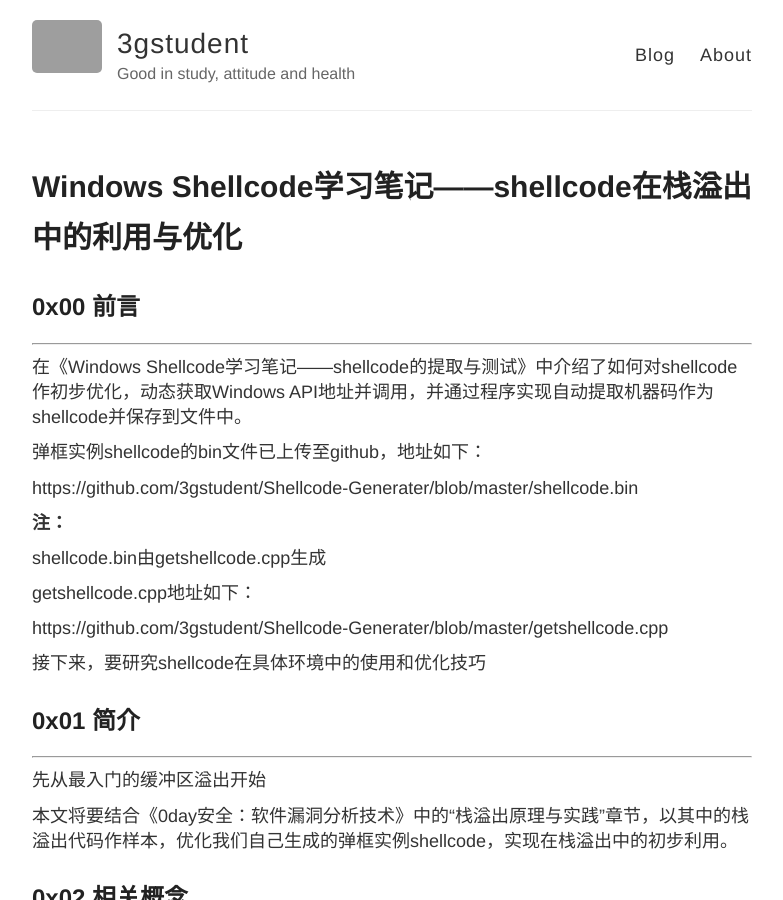
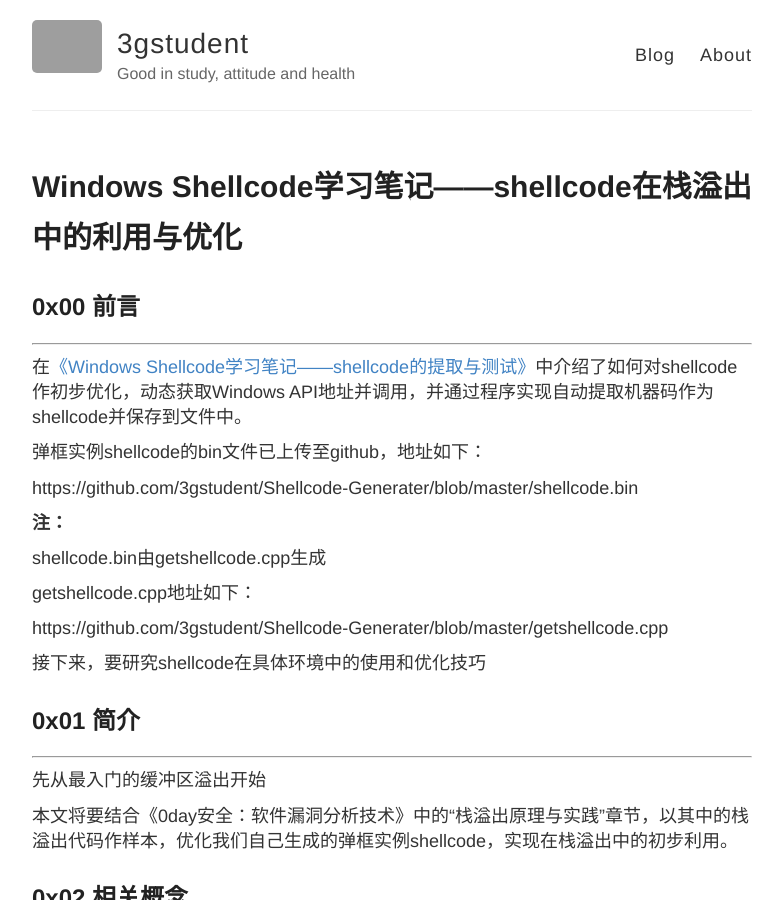
Before and after one commit to 3gstudent/backup-3gstudent.github.io, a Jekyll site: the page built from _posts/2017-2-24-Windows Shellcode学习笔记——shellcode在栈溢出中的利用与优化.md, in a window 1280 px wide and 900 px high. Shown: the whole window, without its empty margins (248-1031 px from the left). Built offline with Jekyll 4.4.1, drawn with Linux system fonts in a browser that asks for light colours; part of the change alters nothing that is shown; grey boxes are pictures that could not be loaded.

```diff
--- a/_posts/2017-2-24-Windows Shellcode学习笔记——shellcode在栈溢出中的利用与优化.md
+++ b/_posts/2017-2-24-Windows Shellcode学习笔记——shellcode在栈溢出中的利用与优化.md
@@ -7,7 +7,7 @@ title: Windows Shellcode学习笔记——shellcode在栈溢出中的利用与
 ## 0x00 前言
 ---
 
-在《Windows Shellcode学习笔记——shellcode的提取与测试》中介绍了如何对shellcode作初步优化，动态获取Windows API地址并调用，并通过程序实现自动提取机器码作为shellcode并保存到文件中。
+在[《Windows Shellcode学习笔记——shellcode的提取与测试》](https://3gstudent.github.io/3gstudent.github.io/Windows-Shellcode%E5%AD%A6%E4%B9%A0%E7%AC%94%E8%AE%B0-shellcode%E7%9A%84%E6%8F%90%E5%8F%96%E4%B8%8E%E6%B5%8B%E8%AF%95/)中介绍了如何对shellcode作初步优化，动态获取Windows API地址并调用，并通过程序实现自动提取机器码作为shellcode并保存到文件中。
 
 弹框实例shellcode的bin文件已上传至github，地址如下：
 
```
